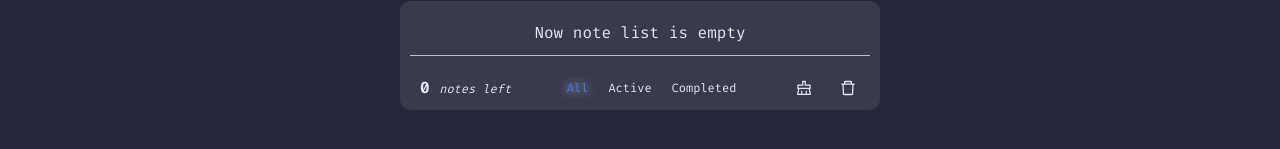
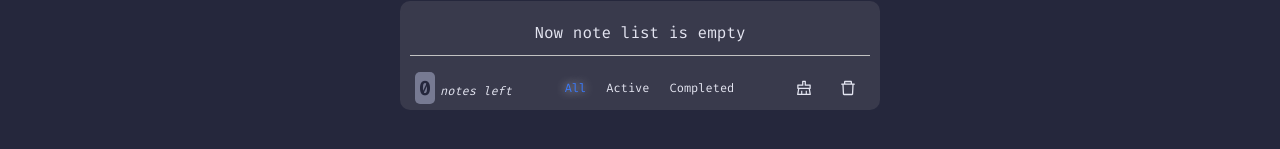
Before and after one commit to bakNa2t/type2note, a React (Vite) app: page / in a window 1280 px wide. Shown: the part 231-380 px from the top of the page. Built offline with nearby package versions, Linux system fonts and the light colour scheme; the HTML template or start-up script is replaced by a standard one.

Commit message:
Updated NoteAmount styles

```diff
--- a/src/ui-blocks/NoteFooterMenu.jsx
+++ b/src/ui-blocks/NoteFooterMenu.jsx
@@ -22,13 +22,19 @@ const StyledNoteFooterMenu = styled.div`
 `;
 
 const NoteAmount = styled.p`
-  font-weight: 700;
-  padding: 0.5rem;
+  font-weight: 400;
+  font-size: 1.2rem;
+  font-style: italic;
 
   & span {
-    font-weight: 400;
-    font-size: 1.2rem;
-    font-style: italic;
+    margin-right: 0.5rem;
+    font-size: 2rem;
+    font-style: normal;
+    padding: 0.3rem 0.4rem;
+    border-radius: 0.5rem;
+    font-weight: 700;
+    color: var(--color-blue-zola-700);
+    background-color: var(--color-blue-light-700);
   }
 `;
 
@@ -56,7 +62,7 @@ function NoteFooterMenu() {
   return (
     <StyledNoteFooterMenu>
       <NoteAmount>
-        {amountNote} <span>notes left</span>
+        <span>{amountNote}</span>notes left
       </NoteAmount>
       <NoteFilter />
       <NoteClearBtns>
```
